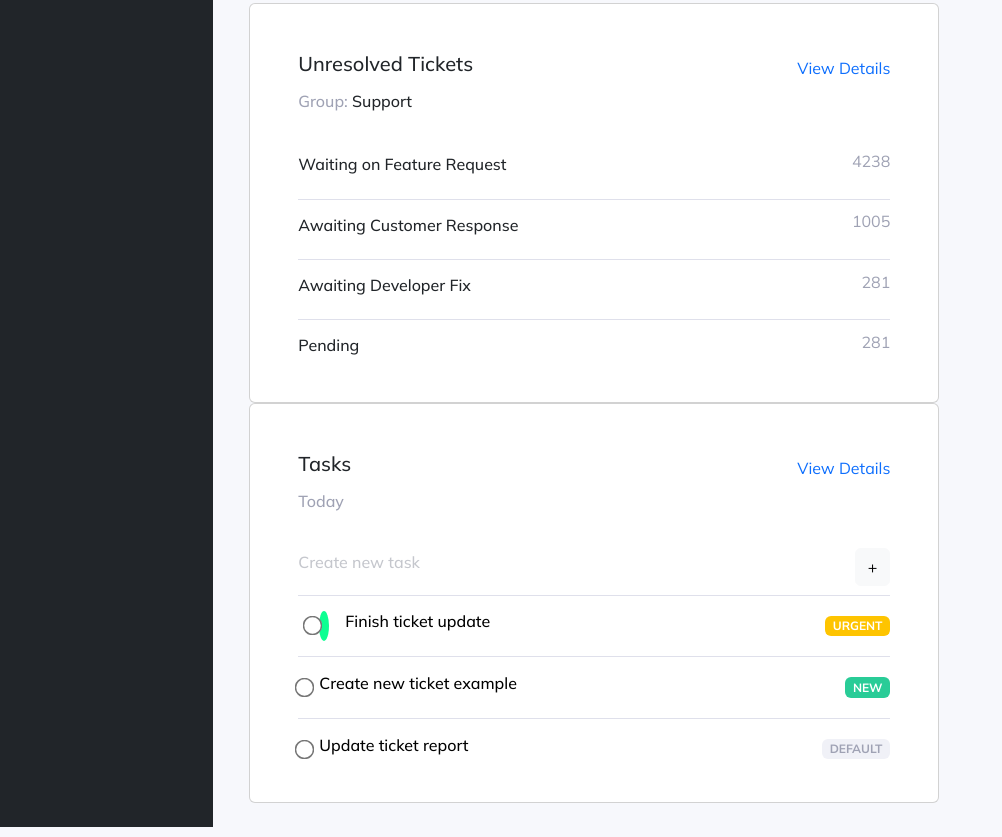
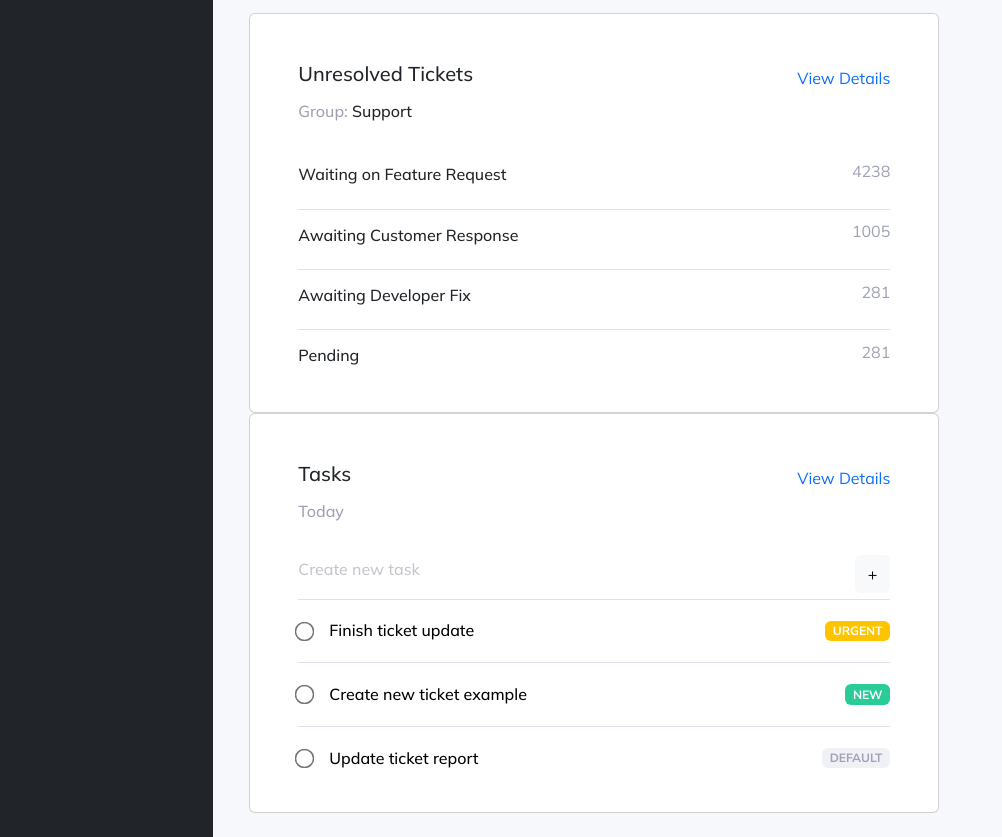
Before and after one commit to bignacio-seneca/BeatriceIgnacio_Boostrap, a website: page public/index.html in a window 1280 px wide. Shown: the part 1146-1983 px from the top of the page, without its empty margins (0-1002 px from the left). Drawn offline with nearby package versions, Linux system fonts and the light colour scheme.

Commit message:
Desktop
Desktop ver. is 99% done

```diff
--- a/public/assets/css/style.css
+++ b/public/assets/css/style.css
@@ -119,13 +119,10 @@ input[type="radio"] {
 
 }
 
-.customer-radio input[type="radio"] {
-    display: none;
+.radio{
+    margin-right: 10px;
 }
 
-.custom-radio .radio-btn {
-  width: 20px;
-  height: 20px;
-  border: 5px solid #0DFF92;
-  border-radius: 50%;
+.header-icons {
+    margin-top: 13px;
 }
--- a/public/index.html
+++ b/public/index.html
@@ -1,18 +1,24 @@
 <!doctype html>
 <html lang="en">
+
 <head>
   <meta charset="utf-8">
   <meta name="viewport" content="width=device-width, initial-scale=1">
   <title>Bootstrap Assignment</title>
-    <link href="https://cdn.jsdelivr.net/npm/bootstrap@5.3.3/dist/css/bootstrap.min.css" rel="stylesheet" integrity="sha384-QWTKZyjpPEjISv5WaRU9OFeRpok6YctnYmDr5pNlyT2bRjXh0JMhjY6hW+ALEwIH" crossorigin="anonymous">
+  <link href="https://cdn.jsdelivr.net/npm/bootstrap@5.3.3/dist/css/bootstrap.min.css" rel="stylesheet"
+    integrity="sha384-QWTKZyjpPEjISv5WaRU9OFeRpok6YctnYmDr5pNlyT2bRjXh0JMhjY6hW+ALEwIH" crossorigin="anonymous">
   <link rel="stylesheet" type="text/css" href="assets/css/style.css">
   <!--font awesome for icons-->
-    <link rel="stylesheet" href="https://cdnjs.cloudflare.com/ajax/libs/font-awesome/6.5.1/css/all.min.css" integrity="sha512-DTOQO9RWCH3ppGqcWaEA1BIZOC6xxalwEsw9c2QQeAIftl+Vegovlnee1c9QX4TctnWMn13TZye+giMm8e2LwA==" crossorigin="anonymous" referrerpolicy="no-referrer" />
+  <link rel="stylesheet" href="https://cdnjs.cloudflare.com/ajax/libs/font-awesome/6.5.1/css/all.min.css"
+    integrity="sha512-DTOQO9RWCH3ppGqcWaEA1BIZOC6xxalwEsw9c2QQeAIftl+Vegovlnee1c9QX4TctnWMn13TZye+giMm8e2LwA=="
+    crossorigin="anonymous" referrerpolicy="no-referrer" />
   <!--font-->
   <link rel="preconnect" href="https://fonts.googleapis.com">
   <link rel="preconnect" href="https://fonts.gstatic.com" crossorigin>
-    <link href="https://fonts.googleapis.com/css2?family=Mulish:ital,wght@0,200..1000;1,200..1000&display=swap" rel="stylesheet">
+  <link href="https://fonts.googleapis.com/css2?family=Mulish:ital,wght@0,200..1000;1,200..1000&display=swap"
+    rel="stylesheet">
 </head>
+
 <body>
 
   <!--Expand to take up 100% of the width of browser-->
@@ -29,6 +35,7 @@
         min height: 100vh
         col-sm-2: take up 2/12 columns from small to xl
         col-2: take up 2/12 columns on mobile-->
+
       <div class="col-sm-2 d-flex flex-column justify-content-between bg-dark min-vh-100">
         <nav class="navbar mt-5 ms-2">
           <div>
@@ -126,17 +133,21 @@
       <div class="col-sm-10 mt-5 px-5 ">
 
         <!-- HEADER -->
-          <div class="d-flex justify-content-between green">
+        <div class="d-flex justify-content-between align-items-center">
           <span class="title">Overview</span>
 
           <!-- ICONS & PROFILE -->
-            <div class="d-flex">
-              <i class="fa-solid fa-magnifying-glass me-5"></i>
+          <div class="d-flex mt-2">
+            <div class="d-flex header-icons">
+              <i class="fa-solid fa-magnifying-glass me-4"></i>
               <i class="fa-solid fa-bell me-5"></i>
-              <p class="me-5">Jones Ferdinand</p>
-              <div class="navbar-brand profile">
             </div>
+
+            <p class="me-4 mt-2">Jones Ferdinand</p>
+            <div class="navbar-brand profile"></div>
           </div>
+
+
         </div>
 
         <!-- Top Row -->
@@ -265,29 +276,24 @@
 
               <div class="flex-grow-1 d-flex align-items-center justify-content-between grey-bottom-outline">
                 <div class="d-flex align-items-center">
-
-                    <label class="custom-radio">
-                      <input type="radio" name="radio">
-                      <span class="radio-btn"></span>
-                    </label>
-
-                    <h6 class="">Finish ticket update</h6>
+                  <input type="radio" name="radio" class="radio">
+                  <h6 class="mt-2">Finish ticket update</h6>
                 </div>
                 <span class="badge yellow">URGENT</span>
               </div>
 
               <div class="flex-grow-1 d-flex align-items-center justify-content-between grey-bottom-outline">
                 <div class="d-flex align-items-center">
-                    <input type="radio" aria-label="Radio button for following text input">
-                    <h6 class="">Create new ticket example</h6>
+                  <input type="radio" class="radio">
+                  <h6 class="mt-2">Create new ticket example</h6>
                 </div>
                 <span class="badge green">NEW</span>
               </div>
 
               <div class="flex-grow-1 d-flex align-items-center justify-content-between">
                 <div class="d-flex align-items-center">
-                    <input type="radio" aria-label="Radio button for following text input">
-                    <h6 class="">Update ticket report</h6>
+                  <input type="radio" class="radio">
+                  <h6 class="mt-2">Update ticket report</h6>
                 </div>
                 <span class="badge grey">DEFAULT</span>
               </div>
@@ -297,11 +303,14 @@
           </div>
         </div>
 
-        </div>
+      </div> <!-- DASHBOARD -->
 
     </div>
 
   </div>
-    <script src="https://cdn.jsdelivr.net/npm/bootstrap@5.3.3/dist/js/bootstrap.bundle.min.js" integrity="sha384-YvpcrYf0tY3lHB60NNkmXc5s9fDVZLESaAA55NDzOxhy9GkcIdslK1eN7N6jIeHz" crossorigin="anonymous"></script>
+  <script src="https://cdn.jsdelivr.net/npm/bootstrap@5.3.3/dist/js/bootstrap.bundle.min.js"
+    integrity="sha384-YvpcrYf0tY3lHB60NNkmXc5s9fDVZLESaAA55NDzOxhy9GkcIdslK1eN7N6jIeHz"
+    crossorigin="anonymous"></script>
 </body>
+
 </html>
```
Lines whose indentation alone changed are shown as unchanged.
